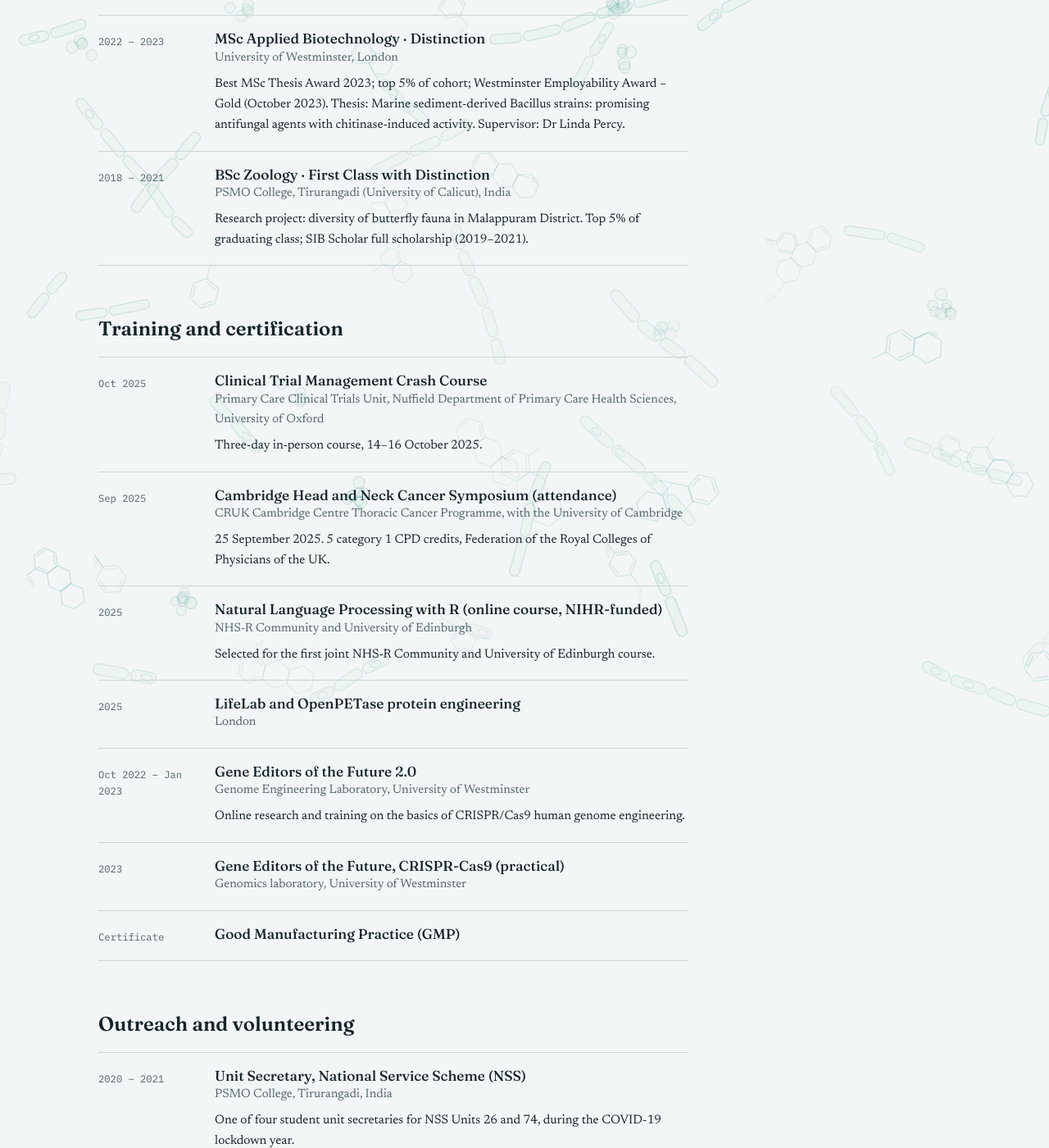
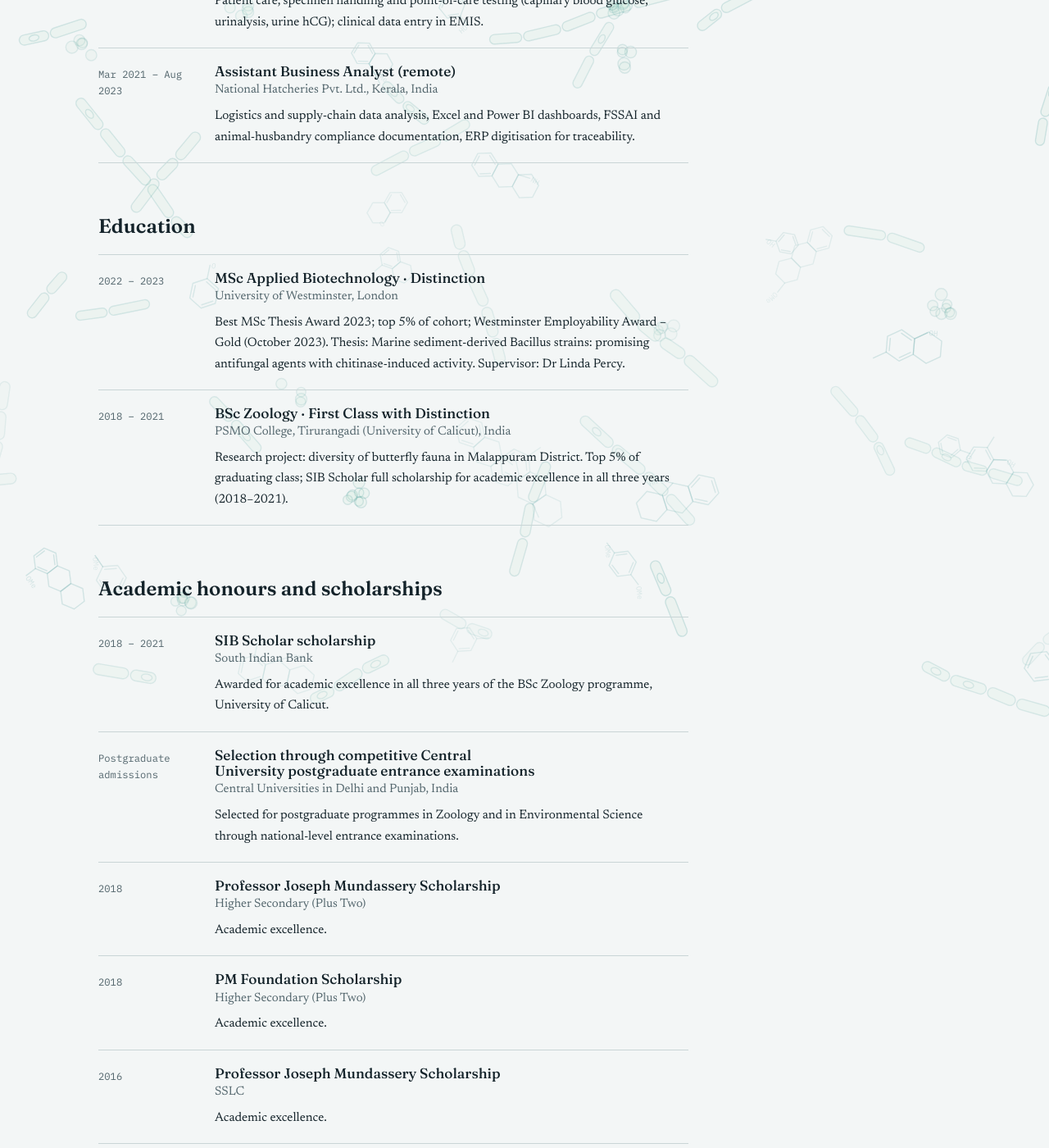
Before and after one commit to skadakkadan/skadakkadan.github.io, a Jekyll site: the page built from cv/index.html, in a window 1280 px wide and 1400 px high, scrolled down 1758 px. Shown: the whole window at 82% size. Built offline with Jekyll 4.4.1, drawn with Linux system fonts in a browser that asks for light colours; some of the changed text lies outside the part shown.

Commit message:
Add honours, parasitology research exposure and NSS selection; fix SIB dates
Co-Authored-By: Claude Opus 5.5 <noreply@anthropic.com>
Claude-Session: https://claude.ai/code/session_01SQjdAs5F1CrS1nRTcjfW7Q

```diff
--- a/_data/cv.yml
+++ b/_data/cv.yml
@@ -11,6 +11,7 @@ titles:
   experience: Professional experience
   education: Education
   training: Training and certification
+  honours: Academic honours and scholarships
   engagement: Outreach and volunteering
 
 research:
@@ -26,6 +27,10 @@ research:
     role: Research Intern
     org: M. S. Swaminathan Research Foundation, Wayanad, India
     detail: Biodiversity surveys across nine agroforestry sites (128 plant and 101 bird species) and statistical analysis in R. Co-author of the resulting Biodiversity and Conservation paper.
+  - when: Undergraduate
+    role: Research exposure, Parasitology Research Laboratory
+    org: PSMO College, Tirurangadi (University of Calicut), India · Supervisor Dr P. A. Ahammed Shareef
+    detail: "Helminth excretory–secretory products (ESPs) and experimental immunomodulation: how parasite-derived proteins may regulate host inflammatory responses. Exposure to the collagen-induced arthritis (CIA) mouse model, an established model of immune-mediated inflammatory arthritis used to evaluate candidate immunomodulatory interventions, alongside the laboratory's work on liver-fluke ESPs and immunodiagnostics. Research exposure within the group, not independently led experiments."
 
 experience:
   - when: Apr 2024 – present
@@ -49,7 +54,7 @@ education:
   - when: 2018 – 2021
     role: BSc Zoology · First Class with Distinction
     org: PSMO College, Tirurangadi (University of Calicut), India
-    detail: "Research project: diversity of butterfly fauna in Malappuram District. Top 5% of graduating class; SIB Scholar full scholarship (2019–2021)."
+    detail: "Research project: diversity of butterfly fauna in Malappuram District. Top 5% of graduating class; SIB Scholar full scholarship for academic excellence in all three years (2018–2021)."
 
 training:
   - when: Oct 2025
@@ -86,6 +91,10 @@ engagement:
     role: Unit Secretary, National Service Scheme (NSS)
     org: PSMO College, Tirurangadi, India
     detail: One of four student unit secretaries for NSS Units 26 and 74, during the COVID-19 lockdown year.
+  - when: "2019"
+    role: Selected to represent Kerala, NSS National Volunteer Camp
+    org: National Service Scheme · PSMO College, Tirurangadi, India
+    detail: Selected in recognition of volunteering and community engagement. Unable to attend.
   - when: "2023"
     role: Poster presentation and public engagement, Genetics Society outreach programme
     org: Royal Institution, London
@@ -103,4 +112,26 @@ engagement:
     org: Kerala, India
     detail: Guiding rural students towards research careers in biotechnology and ecology; literacy and outreach programmes (Aksharasamudram, e-Nilambur).
 
+honours:
+  - when: 2018 – 2021
+    role: SIB Scholar scholarship
+    org: South Indian Bank
+    detail: Awarded for academic excellence in all three years of the BSc Zoology programme, University of Calicut.
+  - when: Postgraduate admissions
+    role: Selection through competitive Central University postgraduate entrance examinations
+    org: Central Universities in Delhi and Punjab, India
+    detail: Selected for postgraduate programmes in Zoology and in Environmental Science through national-level entrance examinations.
+  - when: "2018"
+    role: Professor Joseph Mundassery Scholarship
+    org: Higher Secondary (Plus Two)
+    detail: Academic excellence.
+  - when: "2018"
+    role: PM Foundation Scholarship
+    org: Higher Secondary (Plus Two)
+    detail: Academic excellence.
+  - when: "2016"
+    role: Professor Joseph Mundassery Scholarship
+    org: SSLC
+    detail: Academic excellence.
+
 referees: Available on request.
--- a/cv/index.html
+++ b/cv/index.html
@@ -13,7 +13,7 @@ eyebrow: CV
     </div>
   </section>
 
-  {% assign blocks = "research,experience,education,training,engagement" | split: "," %}
+  {% assign blocks = "research,experience,education,honours,training,engagement" | split: "," %}
   {% for key in blocks %}
   {% assign rows = cv[key] %}
   {% if rows and rows.size > 0 %}
```
Also changed, not shown: _projects/helminth-esp-immunomodulation.md (added, +29 -0 lines), 1 other file.
